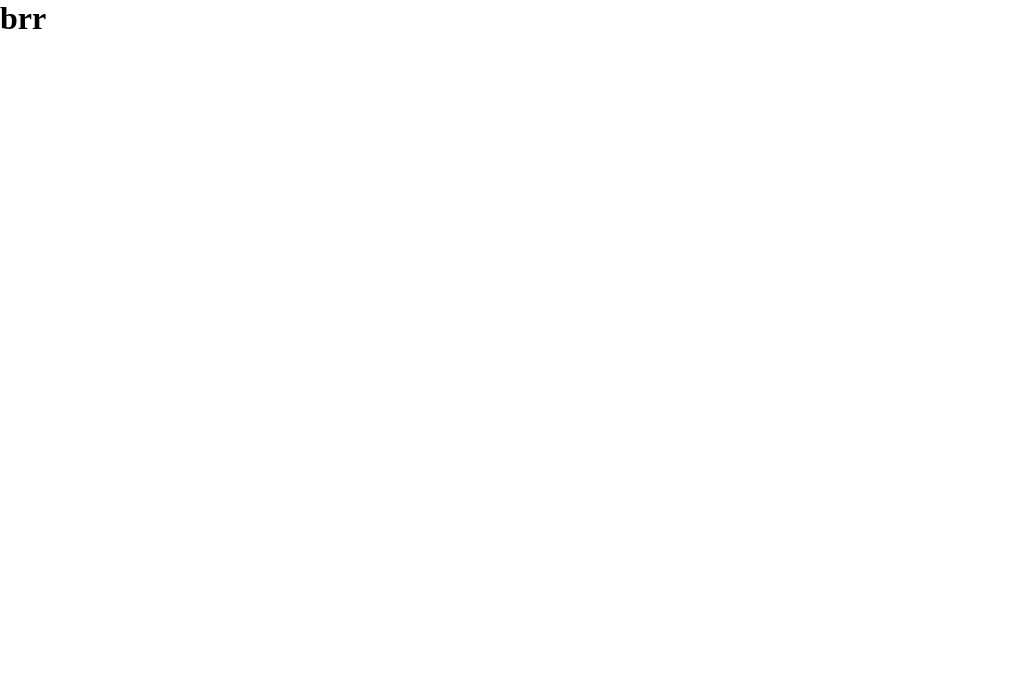
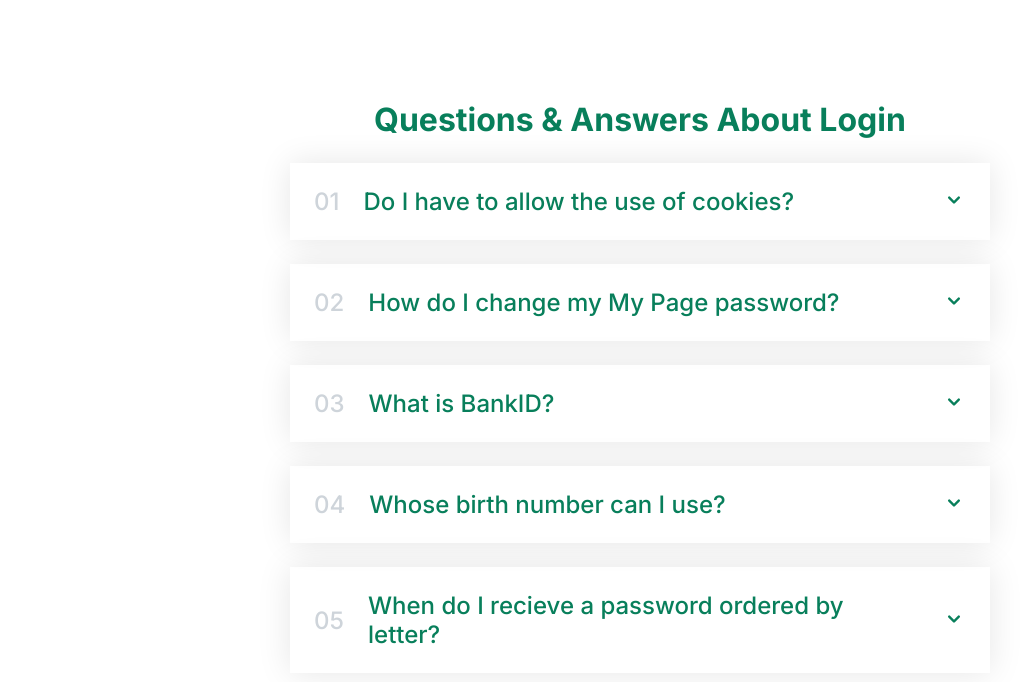
Before and after one commit to hsn2903/s-components, a React (Create React App) app: page / in a window 1280 px wide. Shown: the top 682 px of the page, without its empty margins (0-1029 px from the left). Built offline with nearby package versions, Linux system fonts and the light colour scheme.

Commit message:
accordion added

```diff
--- a/package.json
+++ b/package.json
@@ -8,6 +8,7 @@
     "@testing-library/user-event": "^13.5.0",
     "react": "^18.2.0",
     "react-dom": "^18.2.0",
+    "react-icons": "^4.4.0",
     "react-scripts": "5.0.1",
     "web-vitals": "^2.1.4"
   },
--- a/public/index.html
+++ b/public/index.html
@@ -24,7 +24,14 @@
       work correctly both with client-side routing and a non-root public URL.
       Learn how to configure a non-root public URL by running `npm run build`.
     -->
-    <title>React App</title>
+    <link rel="preconnect" href="https://fonts.googleapis.com" />
+    <link rel="preconnect" href="https://fonts.gstatic.com" crossorigin />
+    <link
+      href="https://fonts.googleapis.com/css2?family=Inter:wght@400;500;700&display=swap"
+      rel="stylesheet"
+    />
+
+    <title>Web Components With React.js</title>
   </head>
   <body>
     <noscript>You need to enable JavaScript to run this app.</noscript>
--- a/src/App.js
+++ b/src/App.js
@@ -1,7 +1,9 @@
+import { Accordion } from "./components";
+
 const App = () => {
   return (
     <div>
-      <h1>brr</h1>
+      <Accordion />
     </div>
   );
 };
--- /dev/null
+++ b/src/components/01-Accordion/Accordion.css
@@ -0,0 +1,69 @@
+.accordion {
+  width: 700px;
+  margin: 100px auto;
+  display: flex;
+  flex-direction: column;
+  gap: 24px;
+}
+
+.accordion h1 {
+  color: #087f5b;
+  text-align: center;
+}
+
+.item {
+  box-shadow: 0 0 32px rgba(0, 0, 0, 0.1);
+  padding: 24px;
+
+  display: grid;
+  grid-template-columns: auto 1fr auto;
+  column-gap: 24px;
+  row-gap: 32px;
+  align-items: center;
+}
+
+.number,
+.text {
+  font-size: 24px;
+  font-weight: 500;
+  color: #087f5b;
+}
+
+.number {
+  color: #ced4da;
+}
+
+.icon {
+  width: 24px;
+  height: 24px;
+  color: #087f5b;
+}
+
+.btn-icon {
+  background-color: transparent;
+  border: none;
+  cursor: pointer;
+}
+
+.hidden-box {
+  grid-column: 2;
+  display: none;
+}
+
+.hidden-box p {
+  line-height: 1.6;
+  margin-bottom: 24px;
+}
+
+.open {
+  border-top: 4px solid #087f5b;
+}
+
+.open .hidden-box {
+  display: block;
+}
+
+.open .number,
+.open .text {
+  color: #087f5b;
+}
--- /dev/null
+++ b/src/components/01-Accordion/Accordion.js
@@ -0,0 +1,19 @@
+import "./Accordion.css";
+import { useState } from "react";
+import data from "./data";
+import Question from "./Question";
+
+const Accordion = () => {
+  const [questions, setQuestions] = useState(data);
+
+  return (
+    <div className="accordion">
+      <h1>Questions & Answers About Login</h1>
+      {questions.map((question, idx) => {
+        return <Question key={idx} {...question} />;
+      })}
+    </div>
+  );
+};
+
+export default Accordion;
--- /dev/null
+++ b/src/components/01-Accordion/Question.js
@@ -0,0 +1,27 @@
+import React from "react";
+import { useState } from "react";
+import { HiChevronDown, HiChevronUp } from "react-icons/hi";
+
+const Question = ({ id, title, info }) => {
+  const [showMore, setShowMore] = useState(false);
+
+  return (
+    <div>
+      <div className={`${showMore ? "item open" : "item"}`}>
+        <p className="number">0{id}</p>
+        <p className="text">{title}</p>
+        <button className="btn-icon" onClick={() => setShowMore(!showMore)}>
+          {showMore ? (
+            <HiChevronUp className="icon" />
+          ) : (
+            <HiChevronDown className="icon" />
+          )}
+        </button>
+
+        <div className="hidden-box">{info}</div>
+      </div>
+    </div>
+  );
+};
+
+export default Question;
--- /dev/null
+++ b/src/components/01-Accordion/data.js
@@ -0,0 +1,33 @@
+const questions = [
+  {
+    id: 1,
+    title: 'Do I have to allow the use of cookies?',
+    info:
+      'Unicorn vinyl poutine brooklyn, next level direct trade iceland. Shaman copper mug church-key coloring book, whatever poutine normcore fixie cred kickstarter post-ironic street art.',
+  },
+  {
+    id: 2,
+    title: 'How do I change my My Page password?',
+    info:
+      'Coloring book forage photo booth gentrify lumbersexual. Migas chillwave poutine synth shoreditch, enamel pin thundercats fashion axe roof party polaroid chartreuse.',
+  },
+  {
+    id: 3,
+    title: 'What is BankID?',
+    info:
+      'Enamel pin fam sustainable woke whatever venmo. Authentic asymmetrical put a bird on it, lumbersexual activated charcoal kinfolk banjo cred pickled sartorial.',
+  },
+  {
+    id: 4,
+    title: 'Whose birth number can I use?',
+    info:
+      'Edison bulb direct trade gentrify beard lo-fi seitan sustainable roof party franzen occupy squid. Knausgaard cronut succulents, scenester readymade shabby chic lyft. Copper mug meh vegan gentrify.',
+  },
+  {
+    id: 5,
+    title: 'When do I recieve a password ordered by letter?',
+    info:
+      'Locavore franzen fashion axe live-edge neutra irony synth af tilde shabby chic man braid chillwave waistcoat copper mug messenger bag. Banjo snackwave blog, microdosing thundercats migas vaporware viral lo-fi seitan ',
+  },
+]
+export default questions
--- /dev/null
+++ b/src/components/index.js
@@ -0,0 +1,3 @@
+import Accordion from "./01-Accordion/Accordion";
+
+export { Accordion };
--- a/src/index.css
+++ b/src/index.css
@@ -3,3 +3,8 @@
   padding: 0;
   box-sizing: border-box;
 }
+
+body {
+  font-family: "Inter", sans-serif;
+  color: #343a40;
+}
```
Also changed, not shown: 2 other files (tests, documents, lock files or other folders).
